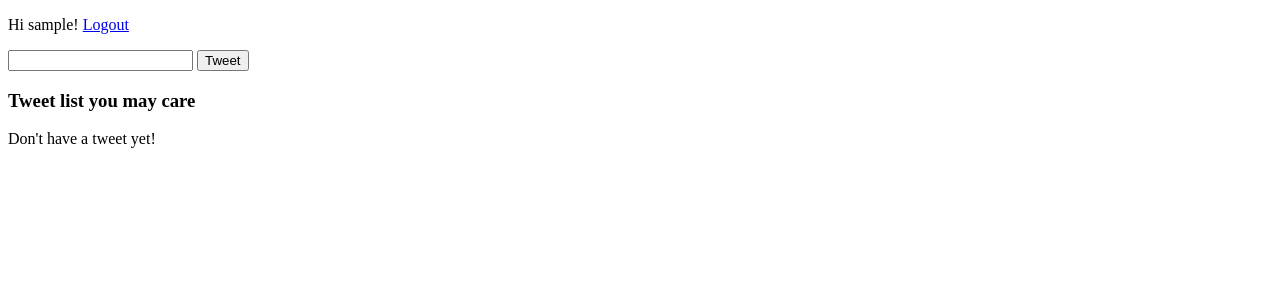
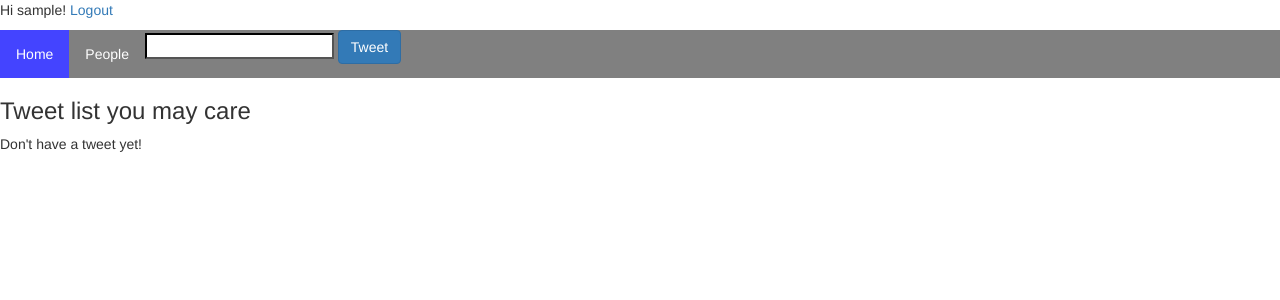
Before and after one commit to mrxcnh/TweeterClone, a Django app: page /tweeter/ in a window 1280 px wide. Shown: the top 300 px of the page. Run offline with Django 3.2, Linux system fonts and the light colour scheme; the visitor is signed in with stand-in values (Sample User, id 1); data that the repository does not hold is empty; some libraries are stand-ins or nearby versions.

Commit message:
edit css

```diff
--- a/templates/base.html
+++ b/templates/base.html
@@ -1,13 +1,21 @@
-<!DOCTYPE html>
-<html lang="en">
+<html lang="en" data-scribe-reduced-action-queue="true">
     <head>
-    <meta charset="UTF-8">
-    <title>{% block title %} Title {% endblock %}</title>
+    <title> {% block title %} Title {% endblock %}</title>
+    <meta charset="utf-8">
+    {% block style %}
+    {% endblock %}
+
     </head>
     <body>
         <header>
+        <nav>
+            {% block nav %}
+            {% endblock %}
+        </nav>
+        </header>
+    <div>
             {% block content %}
             {% endblock %}
-</header>
+        </div>
     </body>
 </html>
--- a/templates/header.html
+++ b/templates/header.html
@@ -4,7 +4,9 @@
     {% if user.is_authenticated %}
         <p>Hi {{ user.username }}! <a href="{% url 'logout' %}">Logout</a></p>
     {% else %}
-        <p>You are not logged in
-            <a href="{% url 'login' %}">Login</a> </p>
+        <h3>You are not logged in </h3>
+        <div class="signin-wrapper">
+        <button onclick="location.href='{% url "login" %}'" class="submit EdgeButton EdgeButton--primary EdgeButtom--medium">Login</button>
+        </div>
     {% endif %}
 {% endblock %}
--- a/tweeter/templates/tweeter/index.html
+++ b/tweeter/templates/tweeter/index.html
@@ -1,22 +1,101 @@
 
 {% include 'header.html' %}
+{% block style %}
+    <link rel="stylesheet" href="https://maxcdn.bootstrapcdn.com/bootstrap/3.3.7/css/bootstrap.min.css">
+    <style>
+        .split {
+            height: 100%;
+            position: fixed;
+            z-index: 1;
+            top: 0;
+            overflow-x: hidden;
+            padding-top: 20px;
+        }
+
+        /* Control the left side */
+        .left {
+            left: 0;
+            width: 70%;
+
+        }
+
+        /* Control the right side */
+        .right {
+            right: 0;
+            width: 30%;
+
+        }
+
+        #nav ul {
+            list-style-type: none;
+            margin: 0;
+            padding: 0;
+            overflow: hidden;
+            background-color: gray;
+        }
+        #nav li {
+            float: left;
+        }
+
+        #nav li a {
+            display: block;
+            color: white;
+            text-align: center;
+            padding: 14px 16px;
+             text-decoration: none;
+        }
+
+        #nav li a:hover:not(.active) {
+            background-color: #CCFF;
+        }
+
+        #nav .active {
+            background-color: #44FF;
+        }
+    </style>
+{% endblock %}
 {% load static %}
 <script src="{% static 'tweeter/js/js4index.js' %}"></script>
 {% if user.is_authenticated %}
-    <form action="{% url 'tweeter:add_tweet' %}" method="post">
+{% block nav %}
+    <div id="nav">
+        <ul>
+            <li><a href="{% url 'tweeter:index' %}" class="active">Home</a></li>
+            <li><a href="{% url 'tweeter:people' %}"> People </a></li>
+            <li>
+                <form action="{% url 'tweeter:add_tweet' %}" method="post" name="frm" style="float: right;">
                 {% csrf_token %}
-            <input type="text" name="tweet_text">
-            <button onclick="checkEmptyInput(text)" type="submit"> Tweet </button>
+                    <input type="text" name="tweet_text" style="border-color: black;">
+                    <button type="submit" class="btn btn-primary"> Tweet </button>
                 </form>
+            </li>
+    </ul>
+    </div>
+{% endblock %}
+
         <div id="tweet_list">
             <h3> Tweet list you may care </h3>
-        {% if tweet_list %}
+            {% if tweet_info_list %}
                 <ul>
-            {% for tweet in tweet_list %}
-                <li>{{ user.username }} on {{ tweet.time_tweeted }}: {{ tweet.tweet_text }}</li>
+                {% for tweet_info in tweet_info_list %}
+                    <li><span style="font-size: 20px;"><strong>{{ tweet_info.tweet.user.username }}</strong></span> tweeted on {{ tweet_info.tweet.time_tweeted}}: {{ tweet_info.tweet.tweet_text }}</li>
                     <br>
-                <button onclick="">Like</button>
-                <button onclick="">Unlike</button>
+                    <div id="reply_div">
+                        {%  for reply in tweet_info.reply %}
+                            <p> {{ reply.user.username }} on {{ reply.time_reply }}: {{  reply.reply_text }} </p>
+                        {% endfor %}
+                    </div>
+                    <div id="action_with_tweet">
+                        <li style="display: inline-block;">{{ tweet_info.number_tweet_likes }}</li>
+                        <li style="display: inline-block; margin: 10px;"><button onclick="location.href='{% url "tweeter:like_tweet" tweet_info.tweet.id %}'" class="btn btn-primary">Like</button></li>
+                    <li style="display: inline-block; margin: 20px;">
+                        <form action="{% url 'tweeter:reply_tweet' tweet_info.tweet.id %}" method="post">
+                            {% csrf_token %}
+                            <input type="text" name="reply_text"/>
+                            <button type="submit" class="btn btn-info"> Reply </button>
+                        </form>
+                    </li>
+                    </div>
                     <br>
                 {% endfor %}
                 </ul>
--- a/tweeter/urls.py
+++ b/tweeter/urls.py
@@ -4,6 +4,9 @@ from tweeter import views
 
 app_name = 'tweeter'
 urlpatterns = [
-    path('', views.IndexView.as_view(), name='index'),
+    path('', views.index, name='index'),
     path('add_tweet/', views.add_tweet, name='add_tweet'),
+    path('<int:tweet_id>/like_tweet/', views.like_tweet, name='like_tweet'),
+    path('people/', views.people, name='people'),
+    path('<int:tweet_id>/reply_tweet/', views.reply_tweet, name='reply_tweet'),
 ]
--- a/tweeter/views.py
+++ b/tweeter/views.py
@@ -1,19 +1,32 @@
-from django.http import HttpResponseRedirect
-from django.shortcuts import render
+from django.http import HttpResponseRedirect, HttpResponse
 from django.urls import reverse
-from django.views import generic
+from django.template import loader
 from django.utils import timezone
 
 # Create your views here.
-from tweeter.models import Tweet
+from tweeter.models import Tweet, Like, Reply
 
 
-class IndexView(generic.ListView):
-    template_name = 'tweeter/index.html'
-    context_object_name = 'tweet_list'
+class TweetInfo:
 
-    def get_queryset(self):
-        return Tweet.objects.all()
+    def __init__(self, tweet, tweet_like, reply):
+        self.tweet = tweet
+        self.number_tweet_likes = tweet_like
+        self.reply = reply
+
+
+def index(request):
+    tweet_list = (Tweet.objects.all()).order_by('-time_tweeted')
+    tweet_infos = []
+    for tweet in tweet_list:
+        reply = tweet.reply_set.all()
+        tweet_info = TweetInfo(tweet, tweet.like_set.all().count(), reply)
+        tweet_infos.append(tweet_info)
+    context = {
+        'tweet_info_list': tweet_infos,
+    }
+    template = loader.get_template('tweeter/index.html')
+    return HttpResponse(template.render(context, request))
 
 
 def add_tweet(request):
@@ -23,3 +36,34 @@ def add_tweet(request):
     new_tweet = Tweet.objects.create(user_id=user_id, tweet_text=request.POST['tweet_text'], time_tweeted=current_time)
     new_tweet.save()
     return HttpResponseRedirect(reverse('tweeter:index'))
+
+
+def like_tweet(request, tweet_id):
+    new_like, created = Like.objects.get_or_create(user=request.user, tweet_id=tweet_id)
+    if not created:
+        new_like.delete()
+        return HttpResponseRedirect(reverse('tweeter:index'))
+    else:
+        new_like.save()
+        return HttpResponseRedirect(reverse('tweeter:index'))
+
+
+def reply_tweet(request, tweet_id):
+    current_user = request.user
+    user_id = current_user.id
+    new_reply = Reply.objects.create(user_id=user_id, tweet_id=tweet_id, reply_text=request.POST['reply_text'])
+    new_reply.save()
+    return HttpResponseRedirect(reverse('tweeter:index'))
+
+
+def people(request):
+    tweet_list = (Tweet.objects.all()).order_by('-time_tweeted')
+    tweet_infos = []
+    for tweet in tweet_list:
+        tweet_info = TweetInfo(tweet, tweet.like_set.all().count())
+        tweet_infos.append(tweet_info)
+    context = {
+        'tweet_info_list': tweet_infos,
+    }
+    template = loader.get_template('tweeter/people.html')
+    return HttpResponse(template.render(context, request))
```
Also changed, not shown: templates/registration/password_reset_form.html (+18 -8 lines), templates/signup.html (+10 -3 lines), tweeter/models.py (+9 -9 lines), tweeter/templates/tweeter/people.html (added, +80 -0 lines), tweeter/migrations/0002_auto_20181206_1400.py (added). Lines whose indentation alone changed are shown as unchanged.
